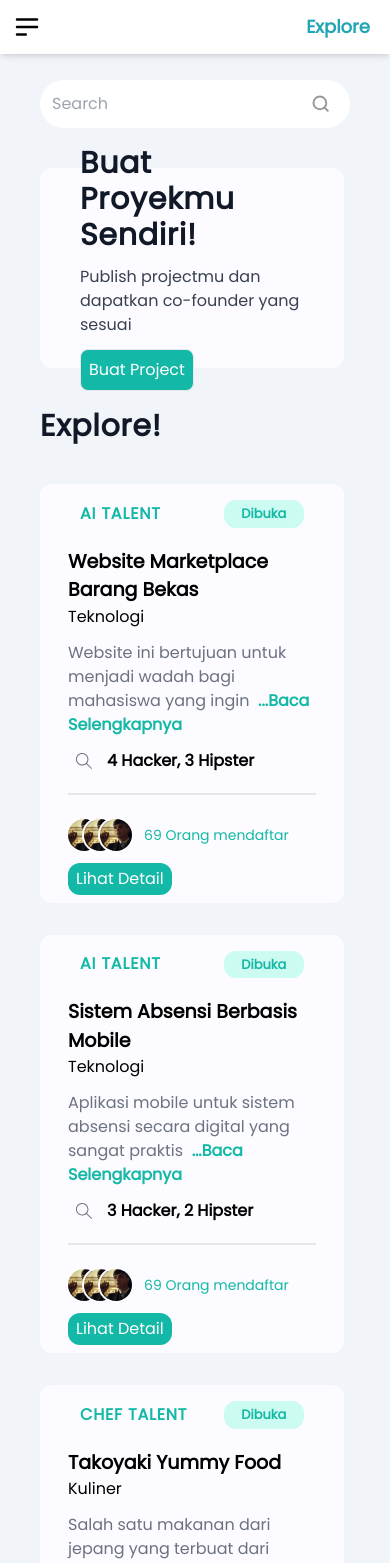
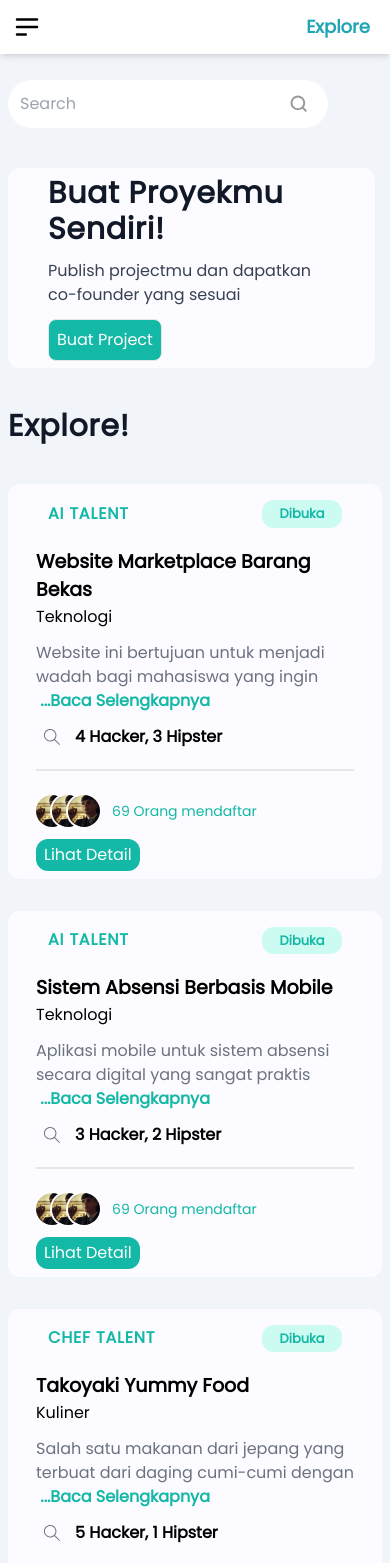
Before and after one commit to mujahidinnn/Slicing, a React (Vite) app: page /dashboard/explore in a window 390 px wide. Shown: the top 1563 px of the page. Built offline with nearby package versions, Linux system fonts and the light colour scheme.

Commit message:
update responsive

```diff
--- a/src/components/Explore/DashboardExplore.jsx
+++ b/src/components/Explore/DashboardExplore.jsx
@@ -17,7 +17,7 @@ function DashboardExplore() {
 	})
 
 	return (
-		<div className='flex flex-col pt-20 px-10 w-full h-full bg-slate-100'>
+		<div className='flex flex-col pt-20 px-2 lg:px-10 w-full h-full bg-slate-100'>
 			<ProjectSearch
 				handleChange={changeSearchParams}
 				search={search}
--- a/src/components/Explore/ProjectCard.jsx
+++ b/src/components/Explore/ProjectCard.jsx
@@ -26,7 +26,7 @@ const ProjectCard = ({
   };
 
   return (
-    <div className=" w-[98%] lg:w-[48%] lg:h-[300px]  bg-[#FCFBFF] rounded-xl p-2">
+    <div className=" w-full lg:w-[48%] lg:h-[300px]  bg-[#FCFBFF] rounded-xl p-2">
       <div className="flex w-full justify-between px-8 font-semibold  items-center mt-2">
         <p className="tracking-wider text-teal-500">{program}</p>
         <span className="text-[13px] bg-teal-100 p-1 rounded-xl w-[80px] text-center text-teal-500">
--- a/src/components/Explore/ProjectList.jsx
+++ b/src/components/Explore/ProjectList.jsx
@@ -2,25 +2,21 @@ import ProjectCard from "./ProjectCard";
 
 const ProjectList = ({ filteredProject }) => {
   const filtered = filteredProject.map((project) => (
-		<ProjectCard
-			key={project.id}
-			{...project}
-			project={project}
-		/>
+    <ProjectCard key={project.id} {...project} project={project} />
   ));
 
   return (
-		<div className='flex flex-col w-full mt-10 pb-10'>
-			<h1 className='text-3xl font-semibold tracking-wide text-gray-900'>
+    <div className="flex flex-col w-full mt-10 pb-10">
+      <h1 className="text-3xl font-semibold tracking-wide text-gray-900">
         Explore!
       </h1>
 
-			<div className='flex flex-wrap justify-between mt-10 gap-y-8'>
+      <div className="flex flex-wrap justify-center gap-8 lg:gap-14 mt-10">
         {filteredProject.length !== 0 ? (
           filtered
         ) : (
-					<div className='w-full h-[260px]'>
-						<p className='text-center text-xl font-semibold'>
+          <div className="w-full h-[260px]">
+            <p className="text-center text-xl font-semibold">
               Project Tidak Ditemukan
             </p>
           </div>
```
Lines whose indentation alone changed are shown as unchanged.
